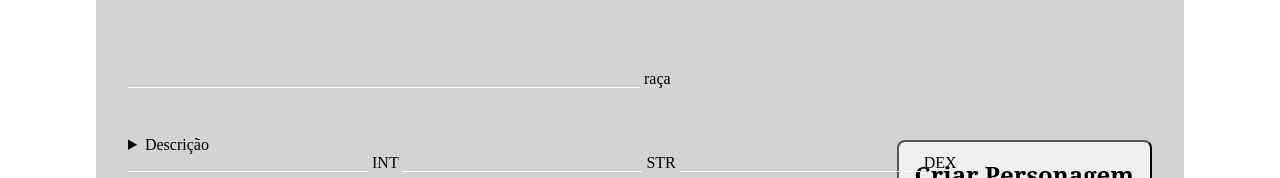
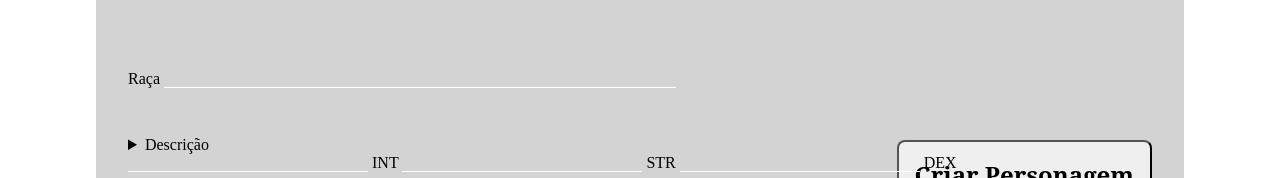
Before and after one commit to Amandatec/Estartando-Devs-RPG, a plain HTML site: page index.html in a window 1280 px wide. Shown: the part 582-760 px from the top of the page. Drawn offline with Linux system fonts and the light colour scheme; a web font is replaced by a local one.

Commit message:
ajustes no button e footer

```diff
--- a/index.html
+++ b/index.html
@@ -26,8 +26,9 @@
                 <img src="./asset/img/guerreiro2.jpg" alt="imagem de um guerreiro" class="personagem">
                 <img src="./asset/img/guerreiro3.jpg" alt="imagem de um guerreiro" class="personagem">
             </div>
+            <span>Raça</span>
             <input class="race" type="text"/>
-            <span>raça</span>
+
             <details>
                 <summary>Descrição</summary>
                 <input type="text">
@@ -40,7 +41,6 @@
                 <input type="number">
                 <span>DEX</span>
             </div>
-
             <button>Criar Personagem</button>
         </form>
         <footer>
```
